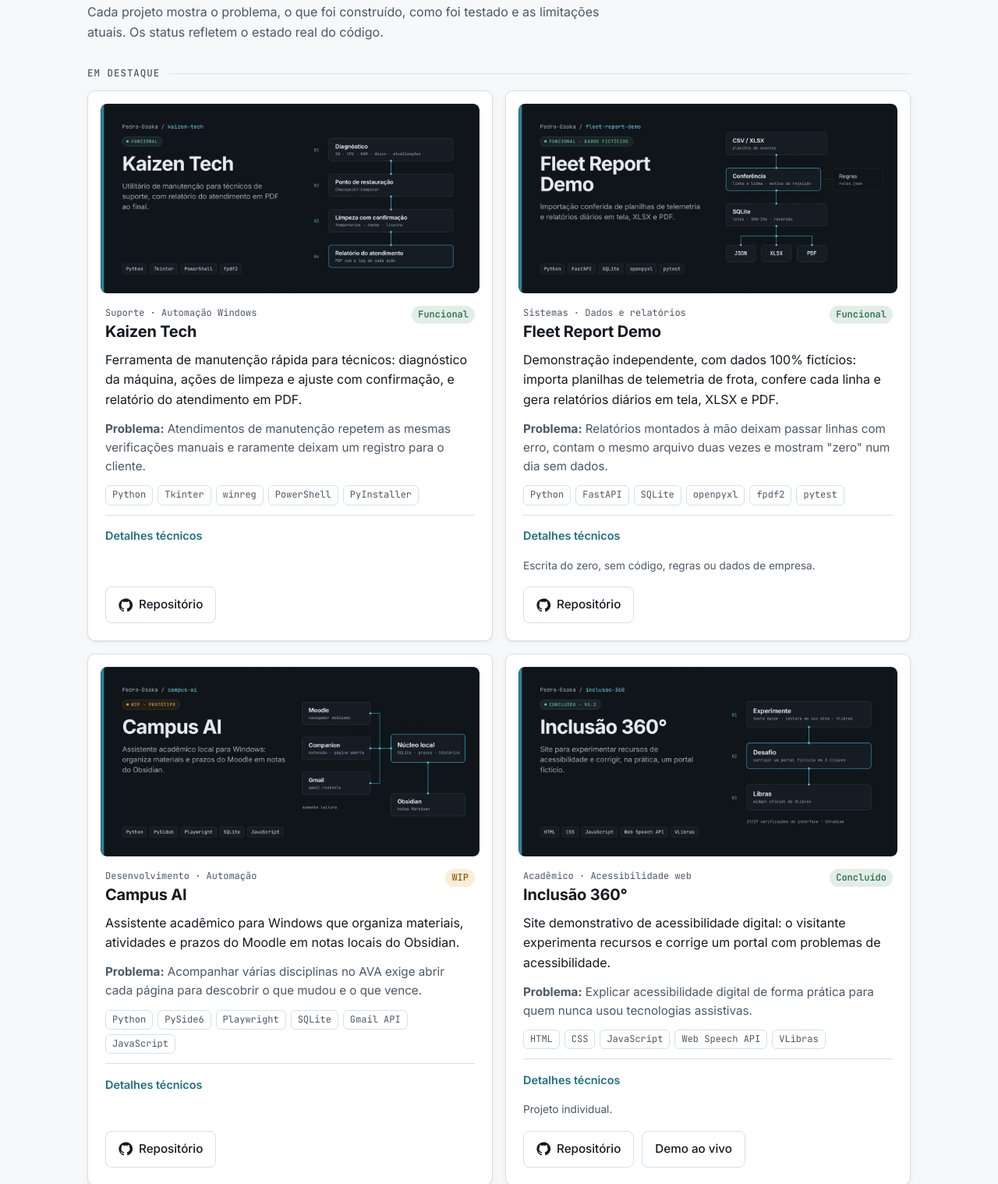
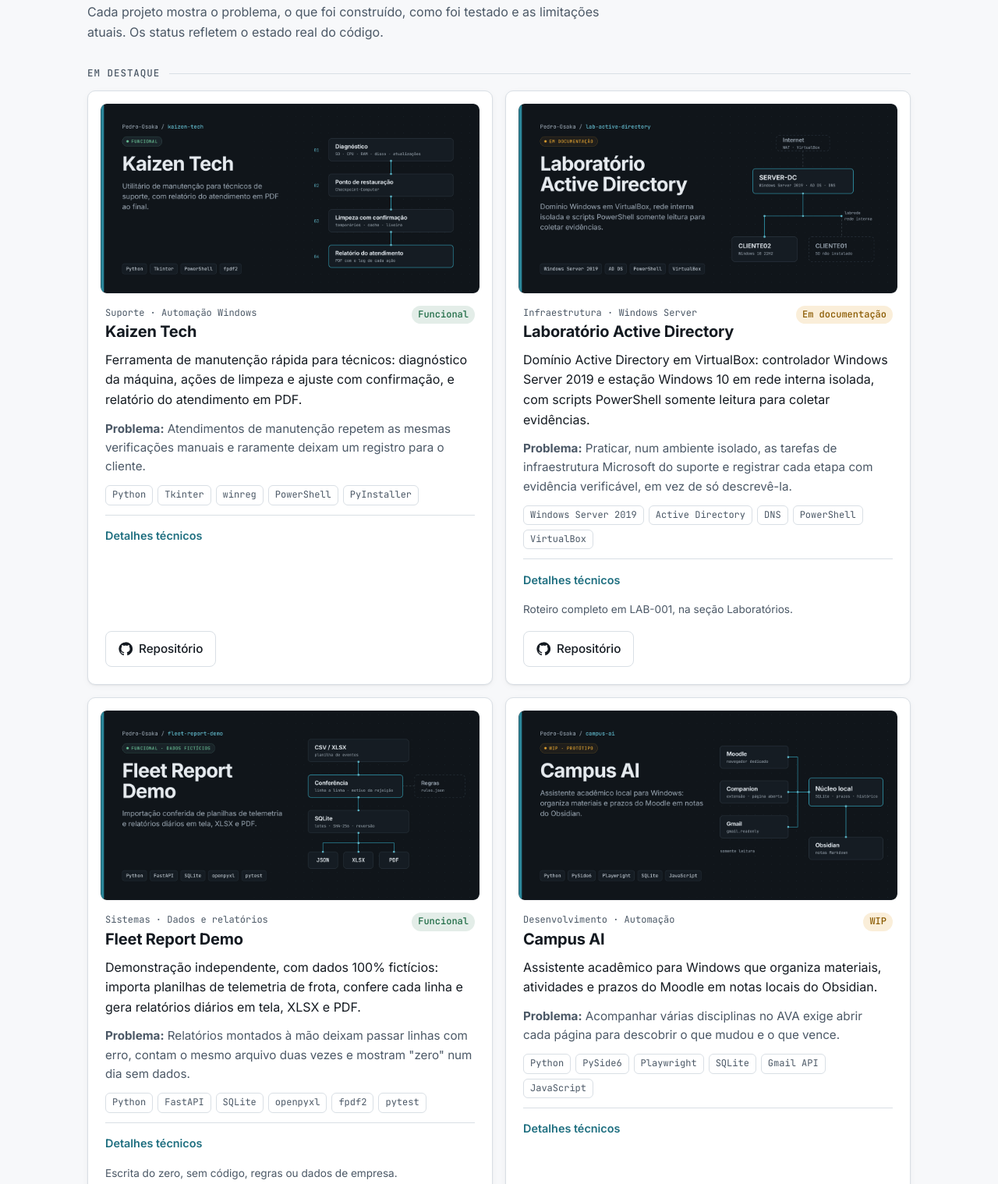
Before and after one commit to pedrosilva-c/portfolio, a plain HTML site: page index.html in a window 1280 px wide. Shown: the part 2433-3951 px from the top of the page at 78% size. Drawn offline with Linux system fonts and the light colour scheme.

Commit message:
Destaca o Laboratório Active Directory entre os projetos
Card com status "Em documentação" e texto extraído do README do laboratório: nenhuma etapa do checklist é apresentada como comprovada. Com cinco destaques, o último ocupa a linha inteira, com a capa à esquerda. Capturas do README atualizadas com as capas novas.

Co-Authored-By: Claude Opus 5.5 <noreply@anthropic.com>

```diff
--- a/css/style.css
+++ b/css/style.css
@@ -255,6 +255,15 @@ ul { margin: 0; padding-left: 1.2em; }
 .project-cover img { display: block; width: 100%; height: auto; aspect-ratio: 2 / 1; transition: transform .25s ease; }
 .project--featured:hover .project-cover img { transform: scale(1.015); }
 @media (prefers-reduced-motion: reduce) { .project-cover img { transition: none; } }
+/* Destaque ímpar no fim da grade: ocupa a linha inteira, com a capa à esquerda */
+@media (min-width: 860px) {
+  #projects-container > .project--featured:last-child:nth-child(odd) {
+    grid-column: 1 / -1; display: grid; grid-template-columns: minmax(0, 1fr) minmax(0, 1fr);
+    column-gap: 28px; row-gap: 12px; align-content: start;
+  }
+  #projects-container > .project--featured:last-child:nth-child(odd) > * { grid-column: 2; }
+  #projects-container > .project--featured:last-child:nth-child(odd) > .project-cover { grid-column: 1; grid-row: 1 / span 8; align-self: start; margin: 0; }
+}
 .project-grid--compact { align-items: start; }
 .project-grid--compact .project { gap: 10px; }
 .group-title { font-family: var(--font-mono); font-size: .78rem; font-weight: 500; text-transform: uppercase; letter-spacing: .08em; color: var(--text-muted); margin: 32px 0 14px; display: flex; align-items: center; gap: 12px; }
--- a/js/data.js
+++ b/js/data.js
@@ -129,6 +129,27 @@ const PROJECTS_DATA = [
     limits: "Exige privilégio de administrador e altera configurações do Windows (registro, plano de energia). Use apenas em máquinas sob sua responsabilidade.",
     tech: ["Python", "Tkinter", "winreg", "PowerShell", "PyInstaller"],
     repo: "https://github.com/Pedro-Osaka/kaizen-tech"
+  },
+  {
+    id: "lab-active-directory",
+    featured: true,
+    cover: "assets/images/covers/lab-active-directory.png",
+    title: "Laboratório Active Directory",
+    kind: "Infraestrutura · Windows Server",
+    status: "Em documentação",
+    summary: "Domínio Active Directory em VirtualBox: controlador Windows Server 2019 e estação Windows 10 em rede interna isolada, com scripts PowerShell somente leitura para coletar evidências.",
+    problem: "Praticar, num ambiente isolado, as tarefas de infraestrutura Microsoft do suporte e registrar cada etapa com evidência verificável, em vez de só descrevê-la.",
+    built: [
+      "SERVER-DC (Windows Server 2019) e CLIENTE02 (Windows 10 22H2) na rede interna \"labrede\"; CLIENTE01 criado, ainda sem sistema instalado.",
+      "Topologia e especificações extraídas da configuração real das VMs (VBoxManage).",
+      "Scripts PowerShell somente leitura para coletar evidências no controlador e no cliente.",
+      "Checklist de 10 etapas: AD DS, DNS, DHCP, OUs, grupos, ingresso no domínio, GPO, File Server e dcdiag."
+    ],
+    tests: "Scripts sem erros no parser do Windows PowerShell 5.1; o de cliente foi executado fora de domínio e registrou as falhas esperadas. O script do controlador ainda não rodou num DC.",
+    limits: "Nenhuma etapa do checklist está comprovada ainda: as evidências e as capturas de tela serão coletadas nas VMs.",
+    tech: ["Windows Server 2019", "Active Directory", "DNS", "PowerShell", "VirtualBox"],
+    repo: "https://github.com/Pedro-Osaka/lab-active-directory",
+    note: "Roteiro completo em LAB-001, na seção Laboratórios."
   },
   {
     id: "fleet-report-demo",
```
Also changed, not shown: assets/images/covers/lab-active-directory.png (added), docs/assets/screenshot-inicio.png, docs/assets/screenshot-projetos.png, 1 other file.
